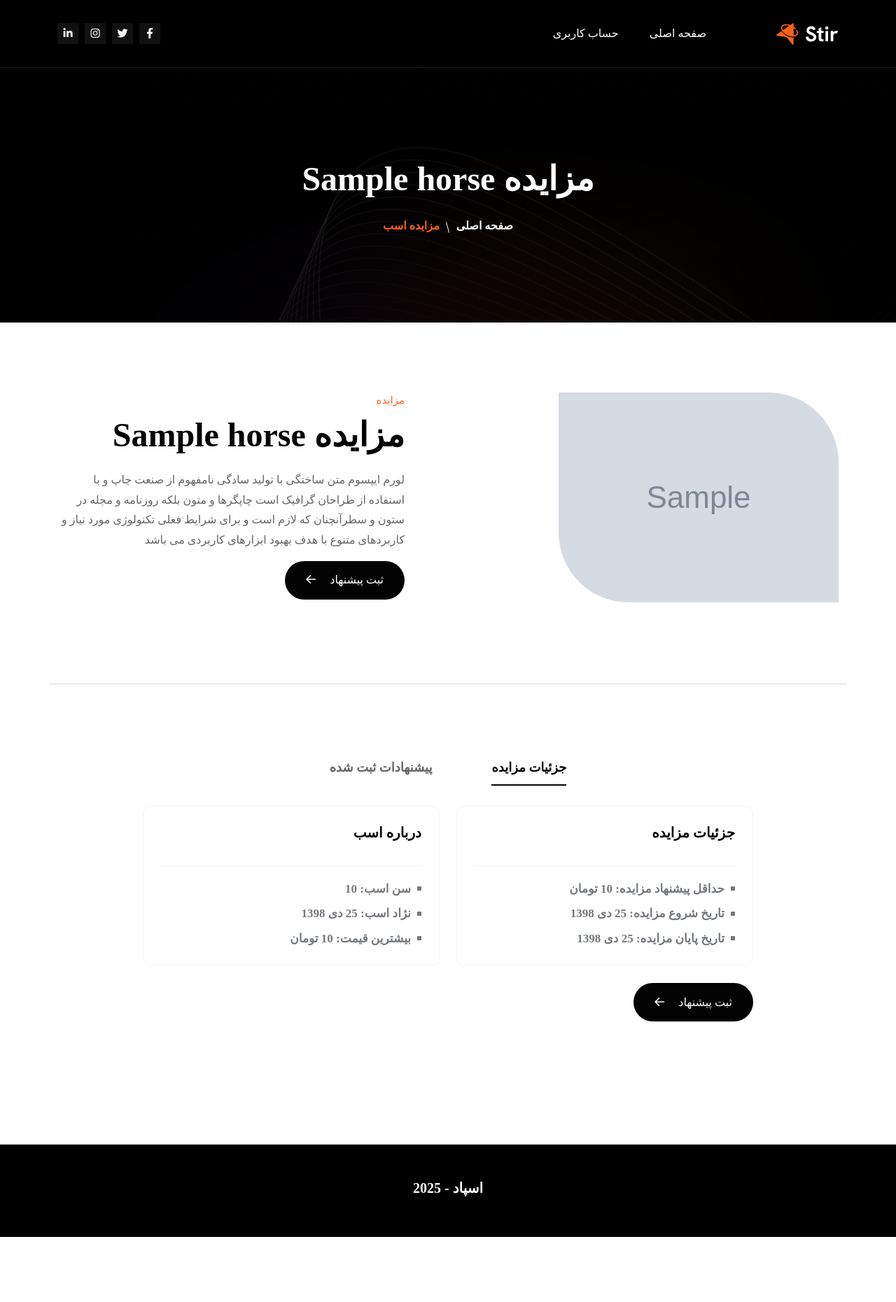
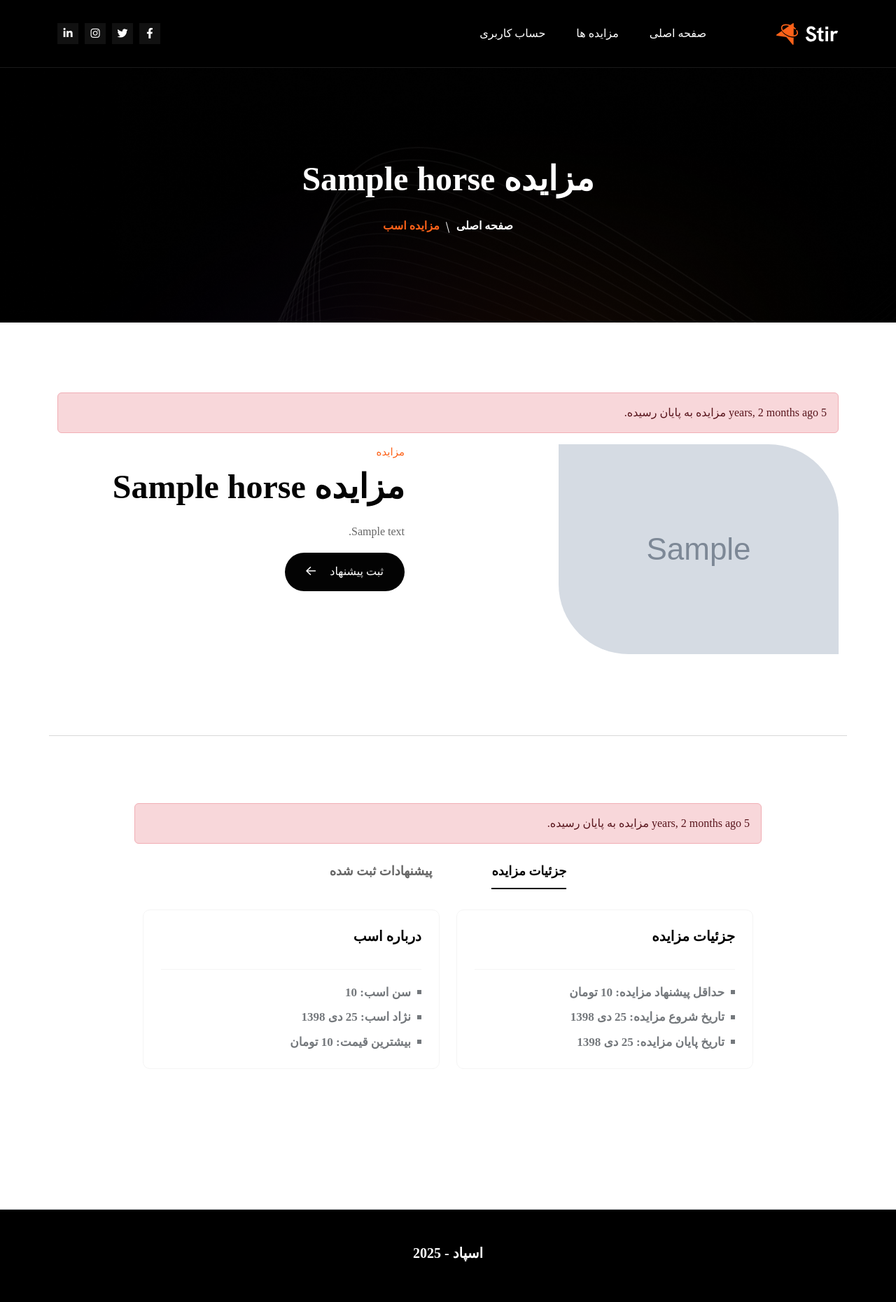
Before and after one commit to AbolfazlAbdi48/aspad, a Django app: page /auction/1/ in a window 1280 px wide. Shown: the whole page at 70% size. Before the commit the page ends 1768 px from the top, so only its background shows below. Run offline with Django 5.2, Linux system fonts and the light colour scheme; tables that the repository leaves empty hold one stand-in row (values such as "Sample post"); grey boxes marked "Sample" are stand-in pictures; some libraries are stand-ins or nearby versions; some web fonts are replaced.

Commit message:
Update: auction ux

```diff
--- a/auction_module/forms.py
+++ b/auction_module/forms.py
@@ -22,6 +22,6 @@ class BidForm(forms.ModelForm):
             raise forms.ValidationError("مزایده‌ای برای این پیشنهاد یافت نشد.")
 
         if amount <= self.auction.start_price:
-            raise forms.ValidationError("پیشنهاد شما باید بیشتر از قیمت پایه باشد.")
+            raise forms.ValidationError(f"پیشنهاد شما باید بیشتر از قیمت پایه باشد. حداقل {amount:,} تومان")
 
         return amount
--- a/auction_module/templates/auction/auction_detail.html
+++ b/auction_module/templates/auction/auction_detail.html
@@ -1,5 +1,6 @@
 {% extends 'base/base.html' %}
 {% load static %}
+{% load humanize %}
 
 {% block title %}
     اسپاد | مزایده {{ object.horse.name }}
@@ -33,6 +34,21 @@
                         </div>
                     {% endif %}
 
+                    {% if object.end_time < now %}
+                        <div class="alert alert-danger">
+                            {{ object.end_time|naturaltime }} مزایده به پایان رسیده.
+                        </div>
+                    {% elif object.start_time > now %}
+                        <div class="alert alert-success">
+                            {{ object.start_time|naturaltime }} تا شروع مزایده!
+                        </div>
+                    {% else %}
+                        <div class="alert alert-success">
+                            در مزایده شرکت کنید. {{ object.end_time|naturaltime }} تا پایان مزایده.
+                            <a href="#auction-detail">شرکت در مزایده</a>
+                        </div>
+                    {% endif %}
+
 
                 </div>
                 <div class="col-lg-6">
@@ -42,18 +58,11 @@
                     <div class="about-content-three">
                         <span class="top-title">مزایده</span>
                         <h2 class="">مزایده {{ object.horse.name }}</h2>
-                        <p>لورم ایپسوم متن ساختگی با تولید سادگی نامفهوم از صنعت چاپ و با استفاده از طراحان گرافیک است
-                            چاپگرها و متون بلکه روزنامه و مجله در ستون و سطرآنچنان که لازم است و برای شرایط فعلی
-                            تکنولوژی مورد نیاز و کاربردهای متنوع با هدف بهبود ابزارهای کاربردی می باشد</p>
+                        <p>{{ object.horse.description }}</p>
 
-                        {% if request.user.is_authenticated %}
-                            <a href="{% url 'auction:auction-bid' object.pk %}" class="main-btn style-one">ثبت پیشنهاد<i
-                                    class="fa-regular fa-arrow-left"></i></a>
-                        {% else %}
-                            <a href="{% url 'account:login' %}?next={% url 'auction:auction-bid' object.pk %}"
+                        <a href="#auction-detail"
                            class="main-btn style-one">ثبت پیشنهاد<i
                                 class="fa-regular fa-arrow-left"></i></a>
-                        {% endif %}
                     </div>
                 </div>
             </div>
@@ -62,8 +71,23 @@
 
     <hr class="container mb-5 pb-5">
 
-    <div class="product-info-area pb-100">
+
+    <div class="product-info-area pb-100" id="auction-detail">
         <div class="container">
+            {% if object.end_time < now %}
+                <div class="alert alert-danger">
+                    {{ object.end_time|naturaltime }} مزایده به پایان رسیده.
+                </div>
+            {% elif object.start_time > now %}
+                <div class="alert alert-success">
+                    {{ object.start_time|naturaltime }} تا شروع مزایده!
+                </div>
+            {% else %}
+                <div class="alert alert-success">
+                    در مزایده شرکت کنید. {{ object.end_time|naturaltime }} تا پایان مزایده.
+                    <a href="#auction-detail">شرکت در مزایده</a>
+                </div>
+            {% endif %}
             <ul class="nav nav-tabs product-info-tabs justify-content-center" id="myTab" role="tablist">
                 <li class="nav-item" role="presentation">
                     <button class="nav-link active" id="description-tab" data-bs-toggle="tab"
@@ -116,14 +140,17 @@
                                     </div>
                                 </div>
                                 <div class="col-12">
+                                    {% if object.start_time < now and object.end_time > now %}
                                         {% if request.user.is_authenticated %}
-                                        <a href="{% url 'auction:auction-bid' object.pk %}" class="main-btn style-one">ثبت
+                                            <a href="{% url 'auction:auction-bid' object.pk %}"
+                                               class="main-btn style-one">ثبت
                                                 پیشنهاد<i
                                                         class="fa-regular fa-arrow-left"></i></a>
                                         {% else %}
                                             <a href="{% url 'account:login' %}?next={% url 'auction:auction-bid' object.pk %}"
                                                class="main-btn style-one">ثبت پیشنهاد<i
                                                     class="fa-regular fa-arrow-left"></i></a>
+                                        {% endif %}
                                     {% endif %}
                                 </div>
                             </div>
@@ -153,13 +180,17 @@
                         </tbody>
                     </table>
 
+                    {% if object.start_time < now and object.end_time > now %}
                         {% if request.user.is_authenticated %}
-                        <a href="{% url 'auction:auction-bid' object.pk %}" class="main-btn style-one">ثبت پیشنهاد<i
+                            <a href="{% url 'auction:auction-bid' object.pk %}"
+                               class="main-btn style-one">ثبت
+                                پیشنهاد<i
                                         class="fa-regular fa-arrow-left"></i></a>
                         {% else %}
                             <a href="{% url 'account:login' %}?next={% url 'auction:auction-bid' object.pk %}"
                                class="main-btn style-one">ثبت پیشنهاد<i
                                     class="fa-regular fa-arrow-left"></i></a>
+                        {% endif %}
                     {% endif %}
                 </div>
             </div>
--- a/auction_module/templates/auction/auction_list.html
+++ b/auction_module/templates/auction/auction_list.html
@@ -37,7 +37,7 @@
 {#                                </ul>#}
                             </div>
                             <h3><a href="{% url 'auction:auction-detail' auction.pk %}">مزایده اسب {{ auction.horse.name }}</a></h3>
-                            <span>{{ auction.get_start_price }} تومان</span>
+                            <span>شروع از: {{ auction.get_start_price }} تومان</span>
                         </div>
                     </div>
                 {% endfor %}
--- a/auction_module/templates/auction/bid_form.html
+++ b/auction_module/templates/auction/bid_form.html
@@ -16,7 +16,7 @@
                             <li><a class="active">قیمت پیشنهادی خود را وارد کنید</a></li>
                         </ul>
                         <form method="post">
-                        {% csrf_token %}
+                            {% csrf_token %}
                             <div class="form-group mb-4">
                                 <label for="{{ form.amount.id_for_label }}"
                                        class="font-vazir-bold-fd">
--- a/auction_module/views.py
+++ b/auction_module/views.py
@@ -1,6 +1,7 @@
 from django.contrib import messages
 from django.contrib.auth.mixins import LoginRequiredMixin
 from django.shortcuts import render, get_object_or_404
+from django.utils import timezone
 from django.views.generic import DetailView, CreateView, ListView
 from django.urls import reverse
 
@@ -25,6 +26,7 @@ class AuctionDetailView(DetailView):
         if self.request.user.is_authenticated:
             has_bid = auction.bids.filter(bidder=self.request.user).exists()
         context["user_has_bid"] = has_bid
+        context["now"] = timezone.now()
         return context
 
 
--- a/core/templates/base/base.html
+++ b/core/templates/base/base.html
@@ -49,6 +49,9 @@
                     <ul class="navbar-nav me-auto">
                         <li class="nav-item">
                             <a href="{% url 'core:home' %}" class="nav-link dropdown-toggle">صفحه اصلی</a>
+                        </li>
+                        <li class="nav-item">
+                            <a href="{% url 'auction:auction-list' %}" class="nav-link dropdown-toggle">مزایده ها</a>
                         </li>
                         <li class="nav-item">
                             <a href="{% url 'account:profile' %}" class="nav-link dropdown-toggle">حساب کاربری</a>
--- a/core/views.py
+++ b/core/views.py
@@ -5,7 +5,7 @@ from auction_module.models import Auction
 
 # Create your views here.
 def home(request):
-    auctions = Auction.objects.filter()
+    auctions = Auction.objects.filter()[:4]
 
     context = {
         "auctions": auctions
--- a/shop_module/templates/shop/product_list.html
+++ b/shop_module/templates/shop/product_list.html
@@ -37,7 +37,7 @@
                                 {#                                    </li>#}
                                 {#                                </ul>#}
                             </div>
-                            <h3><a href="{% url 'gym:gym-detail' product.pk %}">{{ product.name }}</a></h3>
+                            <h3><a href="{% url 'shop:product-detail' product.pk %}">{{ product.name }}</a></h3>
                             <span>
                                 {{ product.price|intcomma:False }} تومان
                             </span>
```
Lines whose indentation alone changed are shown as unchanged.
